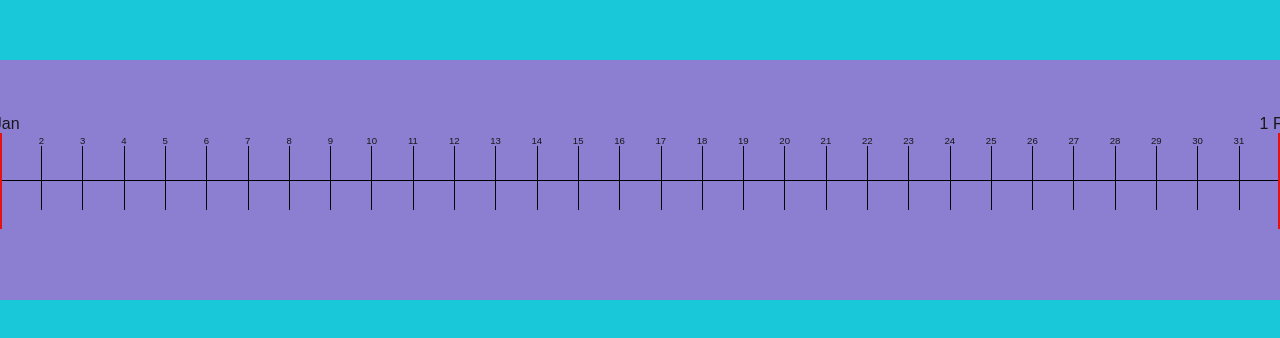
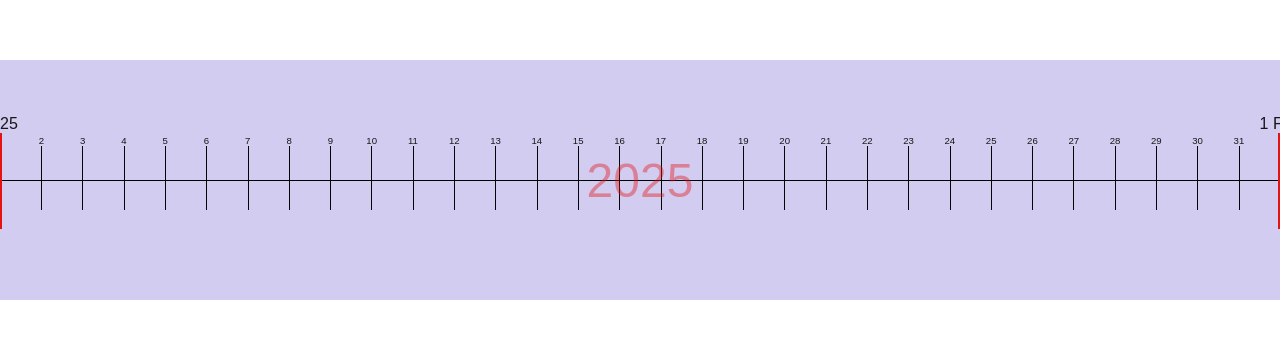
Before and after one commit to MatijaAleksic/Timeline, a Next.js app: page / in a window 1280 px wide. Shown: the part 220-558 px from the top of the page. Built offline with nearby package versions, Linux system fonts and the light colour scheme.

Commit message:
updated the layout and optimized logic

```diff
--- a/src/components/Meter/MeterLine/MeterLine.module.scss
+++ b/src/components/Meter/MeterLine/MeterLine.module.scss
@@ -1,4 +1,4 @@
-@import '@/styles/colors.module.scss';
+@use "@/styles/colors.module.scss";
 
 .meterLineContainer {
   display: flex;
--- a/src/components/Meter/MeterMonth/MeterMonth.module.scss
+++ b/src/components/Meter/MeterMonth/MeterMonth.module.scss
@@ -1,7 +1,21 @@
+@use "@/styles/colors.module.scss";
+
 .monthDaysContainer {
   height: 100%;
   display: flex;
   justify-content: stretch;
+
+  .backgroundYear {
+    position: absolute;
+    height: 100%;
+    width: 100%;
+    display: flex;
+    align-items: center;
+    justify-content: center;
+    font-size: 3rem;
+    color: var(--red);
+    opacity: 0.4;
+  }
 }
 
 .daysContainer {
--- a/src/components/Meter/MeterMonth/MeterMonth.tsx
+++ b/src/components/Meter/MeterMonth/MeterMonth.tsx
@@ -30,12 +30,20 @@ const MeterMonth: React.FunctionComponent<IProps> = ({
       {...props}
       style={{ width: `${width}px` }}
     >
+      <div className={styles.backgroundYear}>
+        {format(firstDayOfMonth, "yyyy")}
+      </div>
+
       {days.map((day, index) => {
         return (
           <div key={index} className={styles.daysContainer}>
             <MeterLine
               displayValue={
-                isFirstDayOfMonth(day) ? format(day, "d LLL") : format(day, "d")
+                isFirstDayOfMonth(day)
+                  ? day.getMonth() === 0
+                    ? format(day, "yyyy")
+                    : format(day, "d LLL")
+                  : format(day, "d")
               }
               isLarger={isFirstDayOfMonth(day)}
             />
--- a/src/components/VirtualScroll/HorizontalVirtualScroll.module.scss
+++ b/src/components/VirtualScroll/HorizontalVirtualScroll.module.scss
@@ -1,8 +1,7 @@
-@import '@/styles/colors.module.scss';
+@use "@/styles/colors.module.scss";
 
 .meterWrapper {
   position: absolute;
-  background-color: var(--light-blue);
   width: 100%;
   height: 100%;
 
@@ -44,7 +43,7 @@
   height: 100%;
 }
 
-.virtualizerOffset{
+.virtualizerOffset {
   height: 100%;
   position: absolute;
 }
--- a/src/components/VirtualScroll/HorizontalVirtualScroll.tsx
+++ b/src/components/VirtualScroll/HorizontalVirtualScroll.tsx
@@ -24,7 +24,7 @@ const CustomVirtualScroll = () => {
 
   const calculateOverScan = (): number => {
     if (screenWidth && elementWidth)
-      return Math.floor(Math.ceil(screenWidth / elementWidth) * 1.5);
+      return Math.ceil(Math.ceil(screenWidth / elementWidth) * 2);
     return 2;
   };
 
@@ -34,22 +34,14 @@ const CustomVirtualScroll = () => {
     elementWidth: elementWidth,
     horizontal: true,
     overscan: calculateOverScan(),
-    /*
-     onChange: (event) => {
-    console.log("==============================");
-    console.log("range", event.calculateRange());
-    console.log("scrollOffset", event.getScrollOffset());
-    console.log("options", event.options);
-    console.log("size", event.getSize());
-    console.log("elementWidth", elementWidth);
-    console.log("totalSize", event.getTotalSize());
-    console.log('overscan', calculateOverScan())
-    console.log("virtualIndexes", event.getVirtualIndexes());
-    console.log("range", event.range);
-    console.log("scrollOffset", event.scrollOffset);
-    },  */
   });
-
+  console.log("==============================");
+  console.log("overscan", calculateOverScan());
+  console.log("elementWidth", elementWidth);
+  console.log("totalSize", elementWidth * dummyData.length);
+  console.log("virtualIndexes", virtualizer.getVirtualIndexes());
+  console.log("range", virtualizer.getRange());
+  console.log("scrollLeft", virtualizer.scrollOffset);
 
   useLayoutEffect(() => {
     if (typeof window !== "undefined") {
@@ -72,7 +64,6 @@ const CustomVirtualScroll = () => {
     }
   }, [screenWidth]);
 
-
   // Handles dragging the meter so you dont have to use scroll wheel
   // ===============================================================
   const handleMouseDown = (event: React.MouseEvent) => {
@@ -90,7 +81,6 @@ const CustomVirtualScroll = () => {
     const moveX = event.pageX - startX;
     virtualizer!.scrollToOffset(scrollLeft - moveX, startVirtualElementIndex);
   };
-
   const handleMouseUp = (event: React.MouseEvent) => {
     setIsDragging(false);
     const endTime = Date.now();
@@ -148,10 +138,7 @@ const CustomVirtualScroll = () => {
     const newScrollOffset =
       (virtualizer.scrollOffset! + offsetX) * scaleFactor - offsetX;
 
-    virtualizer.scrollToOffset(
-      newScrollOffset,
-      startVirtualElementIndex
-    );
+    virtualizer.scrollToOffset(newScrollOffset, startVirtualElementIndex);
   };
   const debouncedHandleZoom = useDebouncedWheel(
     handleZoom,
@@ -181,7 +168,8 @@ const CustomVirtualScroll = () => {
             className={styles.virtualizerOffset}
             style={{
               left: `${virtualizer.getVirtualIndexes()[0] * elementWidth}px`,
-            }}>
+            }}
+          >
             {virtualizer.getVirtualItems().map((virtualItem, index) => (
               <div
                 className={styles.virtualizerContainer}
--- a/src/components/VirtualScroll/useVirtualizer.tsx
+++ b/src/components/VirtualScroll/useVirtualizer.tsx
@@ -126,7 +126,7 @@ function useVirtualizer(options: VirtualizerOptions) {
     if (horizontal) {
       scrollElement.scrollLeft = offset - indexDelta * elementWidth;
     } else {
-      scrollElement.scrollTop = offset;
+      scrollElement.scrollTop = offset - indexDelta * elementWidth;
     }
     updateVirtualItems();
   };
@@ -138,17 +138,8 @@ function useVirtualizer(options: VirtualizerOptions) {
     const virtualIndexes = getVirtualIndexes();
     if (virtualIndexes.length === 0) return;
 
-    let indexDelta = 0;
-    if (
-      virtualIndexes.length > 0 &&
-      !virtualIndexes.includes(startElementIndex)
-    ) {
-      indexDelta = virtualIndexes[0] - startElementIndex;
-    }
-
     if (horizontal) {
       scrollElement.scrollLeft += delta;
-      // scrollElement.scrollLeft - indexDelta * elementWidth + delta;
     } else {
       scrollElement.scrollTop += delta;
     }
--- a/src/styles/colors.module.scss
+++ b/src/styles/colors.module.scss
@@ -1,7 +1,5 @@
-
 :root {
-    --violet: rgb(140, 127, 209);
-    --light-blue: rgb(25, 201, 217);
-    --red: rgb(230, 17, 17);
-    --black: #050505;
-  }
+  --violet: rgb(210, 204, 241);
+  --red: rgb(230, 17, 17);
+  --black: #050505;
+}
```
